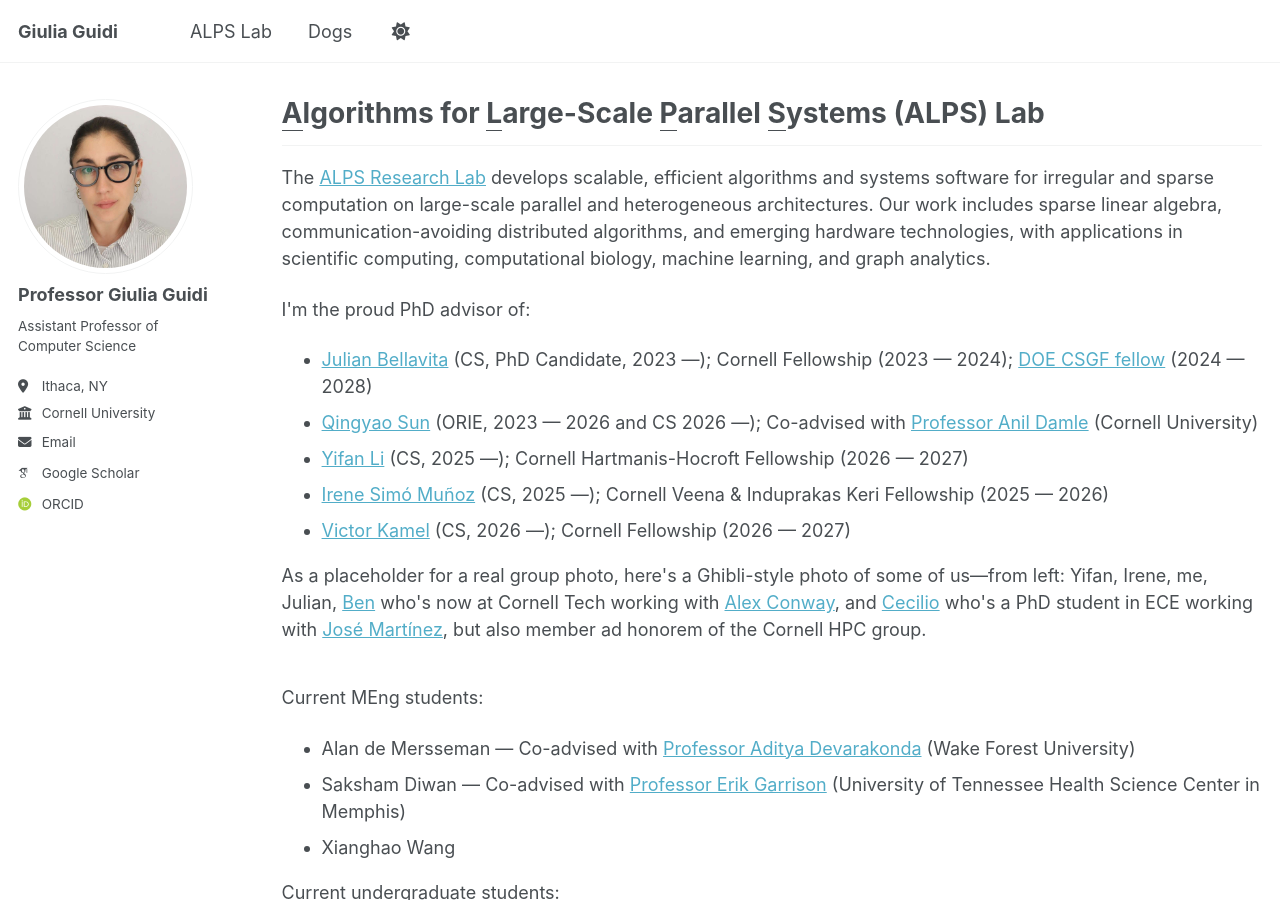
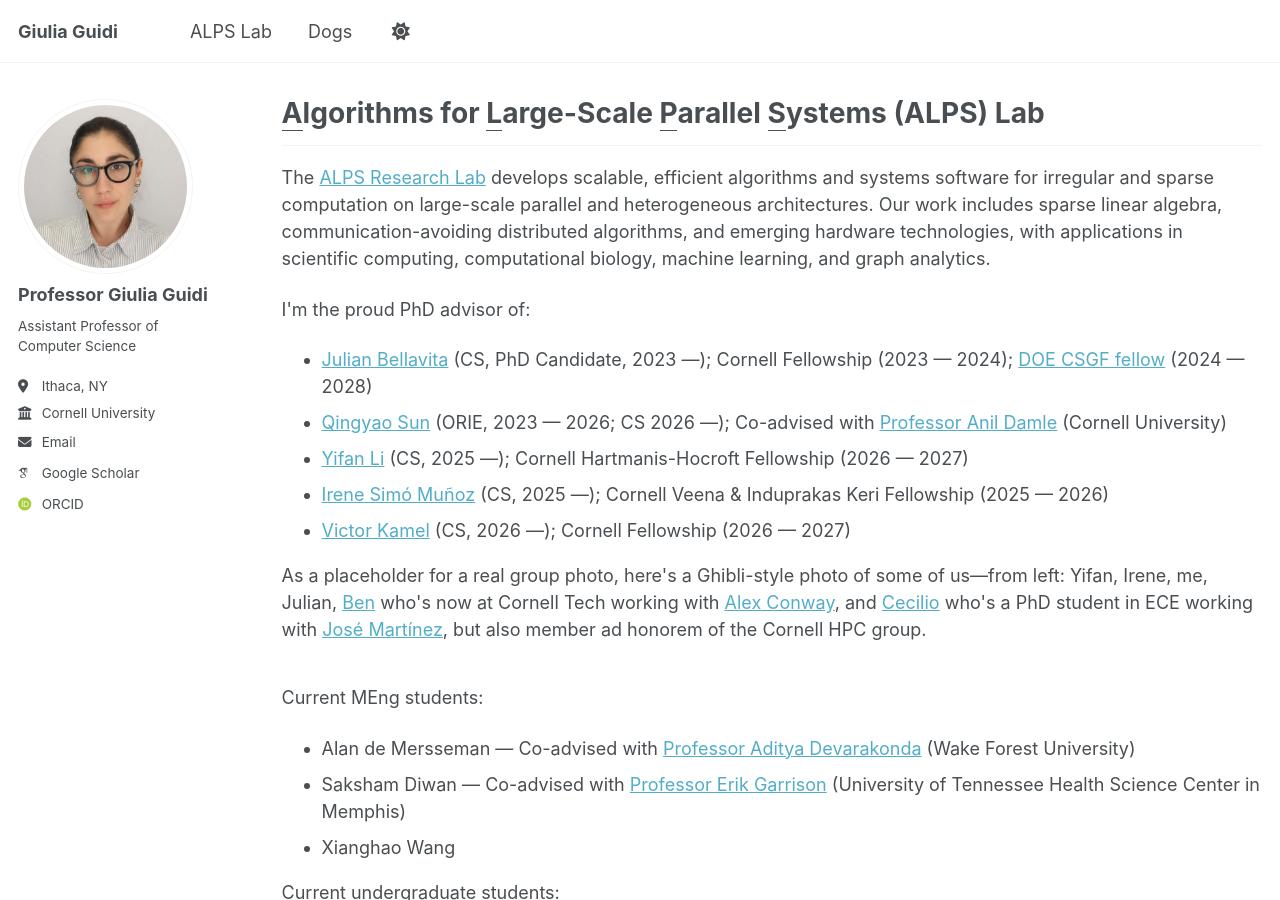
Before and after one commit to giuliaguidi/giuliaguidi.github.io, a Jekyll site: the page built from _pages/hpcgroup.html, in a window 1280 px wide and 900 px high. Built offline with Jekyll 4.4.1, drawn with Linux system fonts in a browser that asks for light colours; some web fonts are replaced.

Commit message:
Fix formatting of Qingyao Sun's entry

```diff
--- a/_pages/hpcgroup.html
+++ b/_pages/hpcgroup.html
@@ -19,7 +19,7 @@ author_profile: true
     <p>I'm the proud PhD advisor of:</p>
     <ul>
         <li><a href="https://hooninator.github.io/website.github.io/">Julian Bellavita</a> (CS, PhD Candidate, 2023 &mdash;); Cornell Fellowship (2023 &mdash; 2024); <a href="https://www.krellinst.org/csgf/profile/bellavita2024">DOE CSGF fellow</a> (2024 &mdash; 2028)</li>
-        <li><a href="https://nalzok.github.io/">Qingyao Sun</a> (ORIE, 2023 &mdash; 2026 and CS 2026 &mdash;); Co-advised with <a href="https://www.cs.cornell.edu/~damle/">Professor Anil Damle</a> (Cornell University)</li>
+        <li><a href="https://nalzok.github.io/">Qingyao Sun</a> (ORIE, 2023 &mdash; 2026; CS 2026 &mdash;); Co-advised with <a href="https://www.cs.cornell.edu/~damle/">Professor Anil Damle</a> (Cornell University)</li>
         <li><a href="https://l.iyi.fan/">Yifan Li</a> (CS, 2025 &mdash;); Cornell Hartmanis-Hocroft Fellowship (2026 &mdash; 2027)</li>
         <li><a href="https://isimo00.github.io/">Irene Simó Muñoz</a> (CS, 2025 &mdash;); Cornell Veena & Induprakas Keri Fellowship (2025 &mdash; 2026)</li>
         <li><a href="https://www.cs.toronto.edu/~vkamel/">Victor Kamel</a> (CS, 2026 &mdash;); Cornell Fellowship (2026 &mdash; 2027)</li>
```
